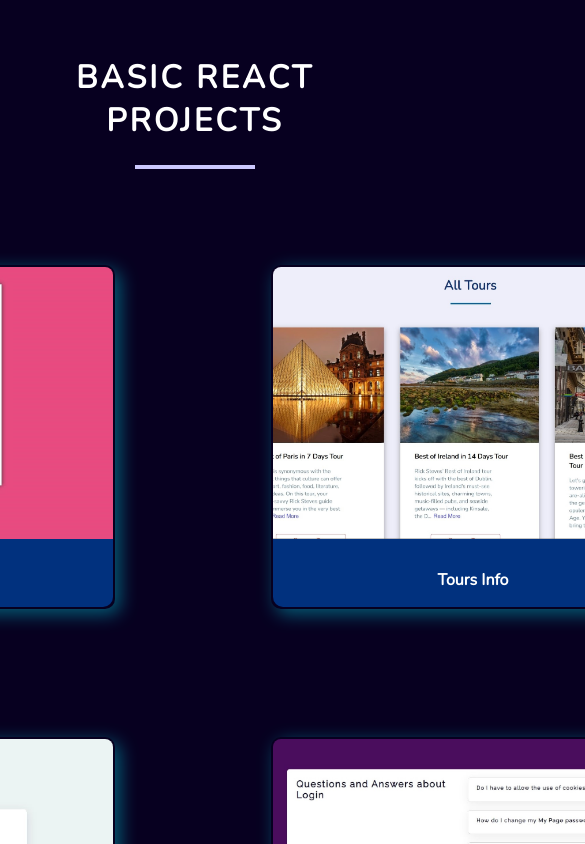
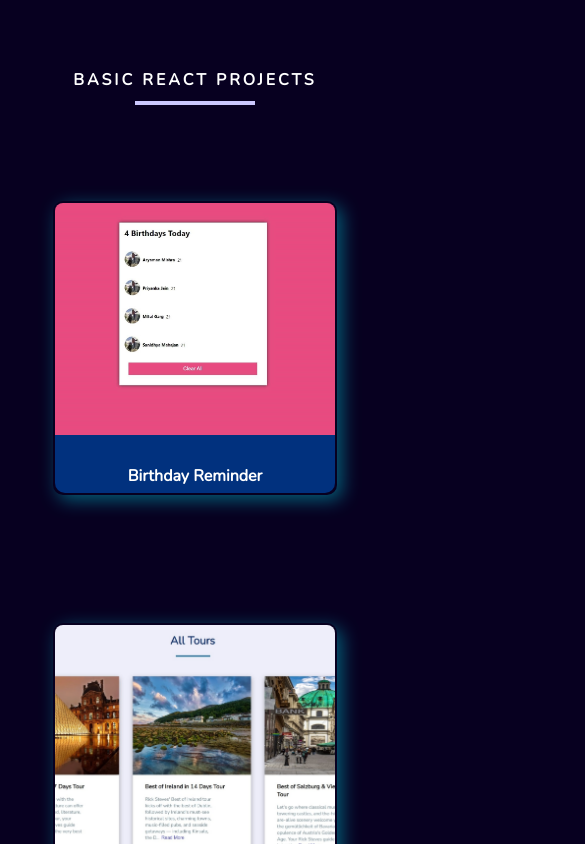
Before and after one commit to AryamanMishra/Basic-React-Projects, a React (Create React App) app: page / in a window 390 px wide. Shown: the top 844 px of the page, 585 px wide, since content can reach past the window. Built offline with nearby package versions, Linux system fonts and the light colour scheme.

Commit message:
added responsiveness in home page

```diff
--- a/src/index.css
+++ b/src/index.css
@@ -80,3 +80,56 @@ body {
 	transform: scale(1.05);
 	transition: all 0.5 ease-in;
 }
+
+
+
+@media only screen and (max-width:880px) {
+	.title {
+		display: flex;
+		align-items: center;
+		justify-content: center;
+		flex-direction: column;
+	}
+
+	.title h2 {
+		font-size: 1.4em;
+		text-align: center;
+	}
+	.projects-center {
+		display: flex;
+		flex-direction: column;
+		align-items: center;
+		justify-content: center;
+	}
+	.single-item {
+		width: 420px;
+	}
+}
+
+
+
+
+@media only screen and (max-width:440px){
+	.title {
+		display: flex;
+		align-items: center;
+		justify-content: center;
+		flex-direction: column;
+	}
+
+	.title h2 {
+		font-size: 1em;
+		text-align: center;
+	}
+	.projects-center {
+		display: flex;
+		flex-direction: column;
+		align-items: center;
+		justify-content: center;
+	}
+	.single-item {
+		width: 280px;
+		height: 290px;
+	}
+
+}
```
